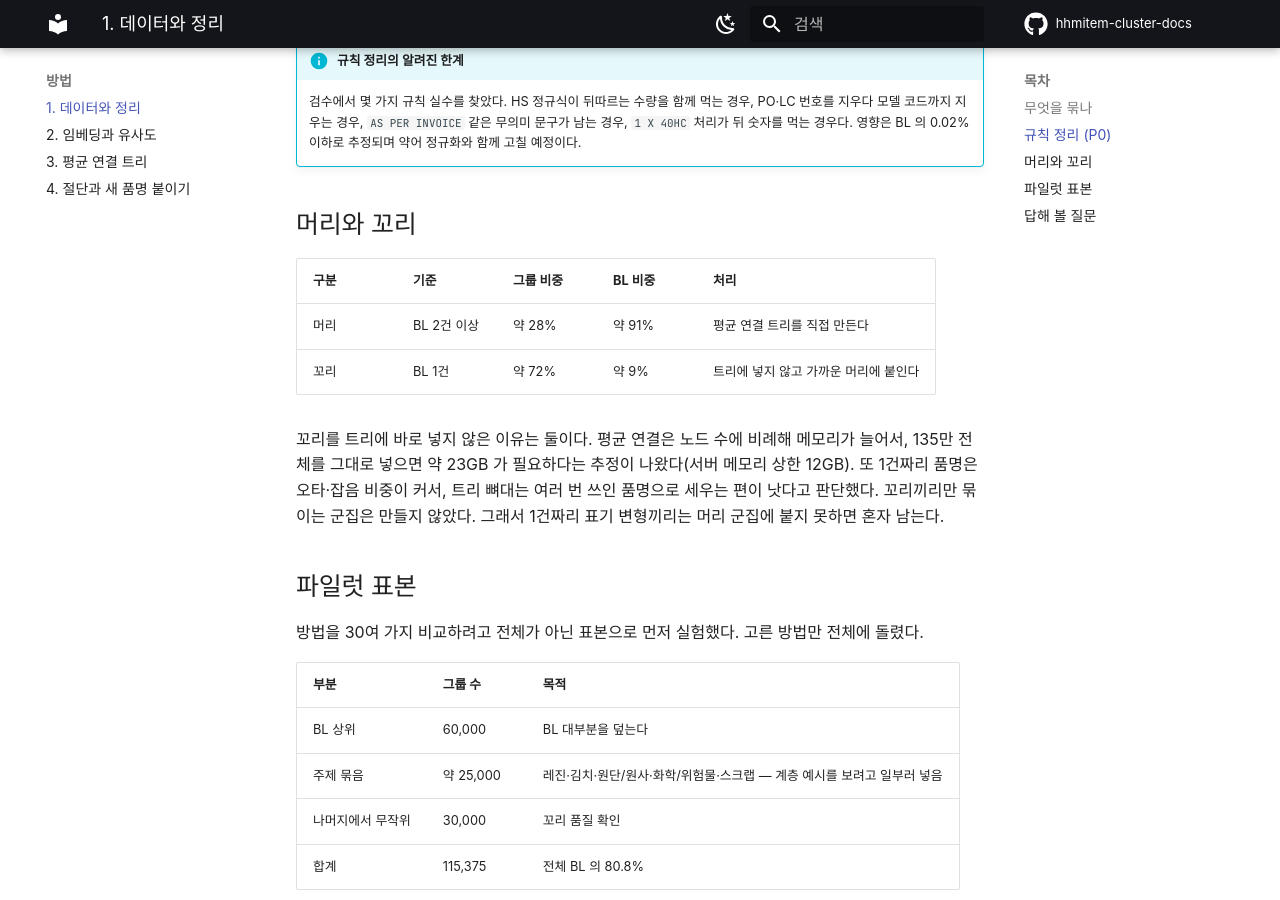
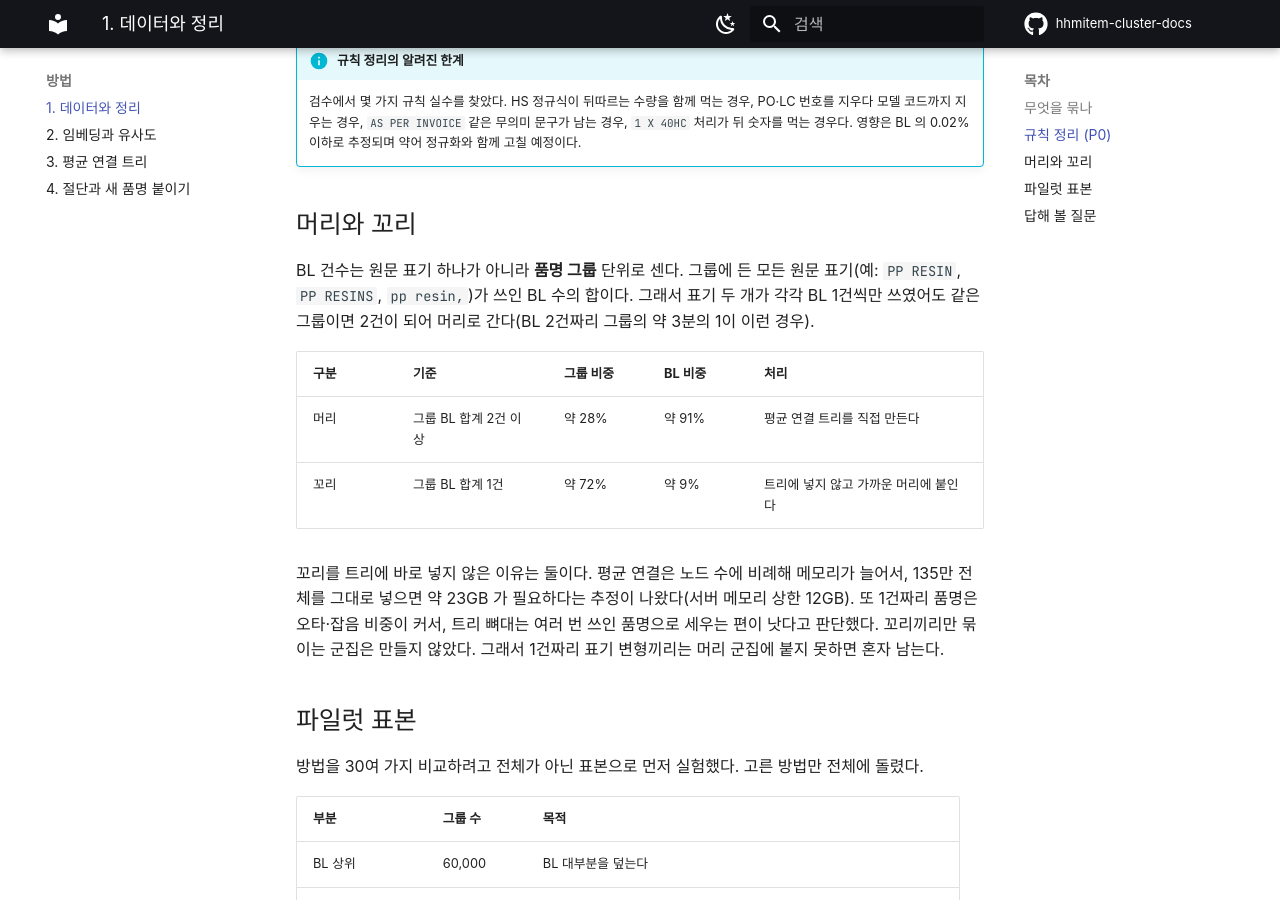
Before and after one commit to SinokorOfficial/hhmitem-cluster-docs, an MkDocs documentation site: the page built from docs/data.md, in a window 1280 px wide and 900 px high, scrolled down 752 px. Built offline with MkDocs 1.6.1 and Material for MkDocs 9.7.7, drawn with Linux system fonts in a browser that asks for light colours; some web fonts are replaced; comment, search, counter and statistics services are not loaded.

Commit message:
머리/꼬리 기준을 '그룹의 BL 합계'로 명확히
Co-Authored-By: Claude Opus 5.5 <noreply@anthropic.com>

```diff
--- a/docs/data.md
+++ b/docs/data.md
@@ -28,10 +28,12 @@ flowchart LR
 
 ## 머리와 꼬리
 
+BL 건수는 원문 표기 하나가 아니라 **품명 그룹** 단위로 센다. 그룹에 든 모든 원문 표기(예: `PP RESIN`, `PP RESINS`, `pp resin,`)가 쓰인 BL 수의 합이다. 그래서 표기 두 개가 각각 BL 1건씩만 쓰였어도 같은 그룹이면 2건이 되어 머리로 간다(BL 2건짜리 그룹의 약 3분의 1이 이런 경우).
+
 | 구분 | 기준 | 그룹 비중 | BL 비중 | 처리 |
 |---|---|---|---|---|
-| 머리 | BL 2건 이상 | 약 28% | 약 91% | 평균 연결 트리를 직접 만든다 |
-| 꼬리 | BL 1건 | 약 72% | 약 9% | 트리에 넣지 않고 가까운 머리에 붙인다 |
+| 머리 | 그룹 BL 합계 2건 이상 | 약 28% | 약 91% | 평균 연결 트리를 직접 만든다 |
+| 꼬리 | 그룹 BL 합계 1건 | 약 72% | 약 9% | 트리에 넣지 않고 가까운 머리에 붙인다 |
 
 꼬리를 트리에 바로 넣지 않은 이유는 둘이다. 평균 연결은 노드 수에 비례해 메모리가 늘어서, 135만 전체를 그대로 넣으면 약 23GB 가 필요하다는 추정이 나왔다(서버 메모리 상한 12GB). 또 1건짜리 품명은 오타·잡음 비중이 커서, 트리 뼈대는 여러 번 쓰인 품명으로 세우는 편이 낫다고 판단했다. 꼬리끼리만 묶이는 군집은 만들지 않았다. 그래서 1건짜리 표기 변형끼리는 머리 군집에 붙지 못하면 혼자 남는다.
 
```
Also changed, not shown: docs/glossary.md (+1 -1 lines), docs/index.md (+1 -1 lines).
